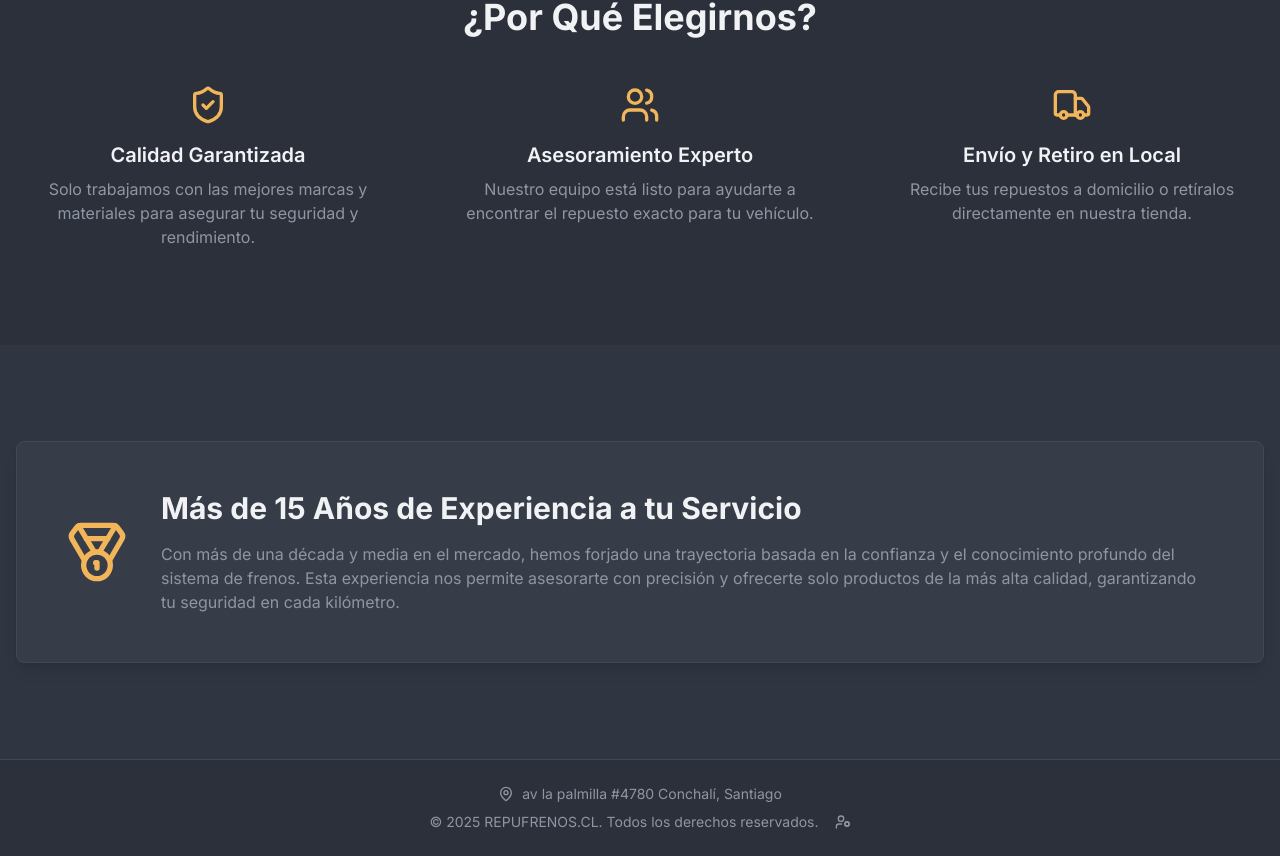
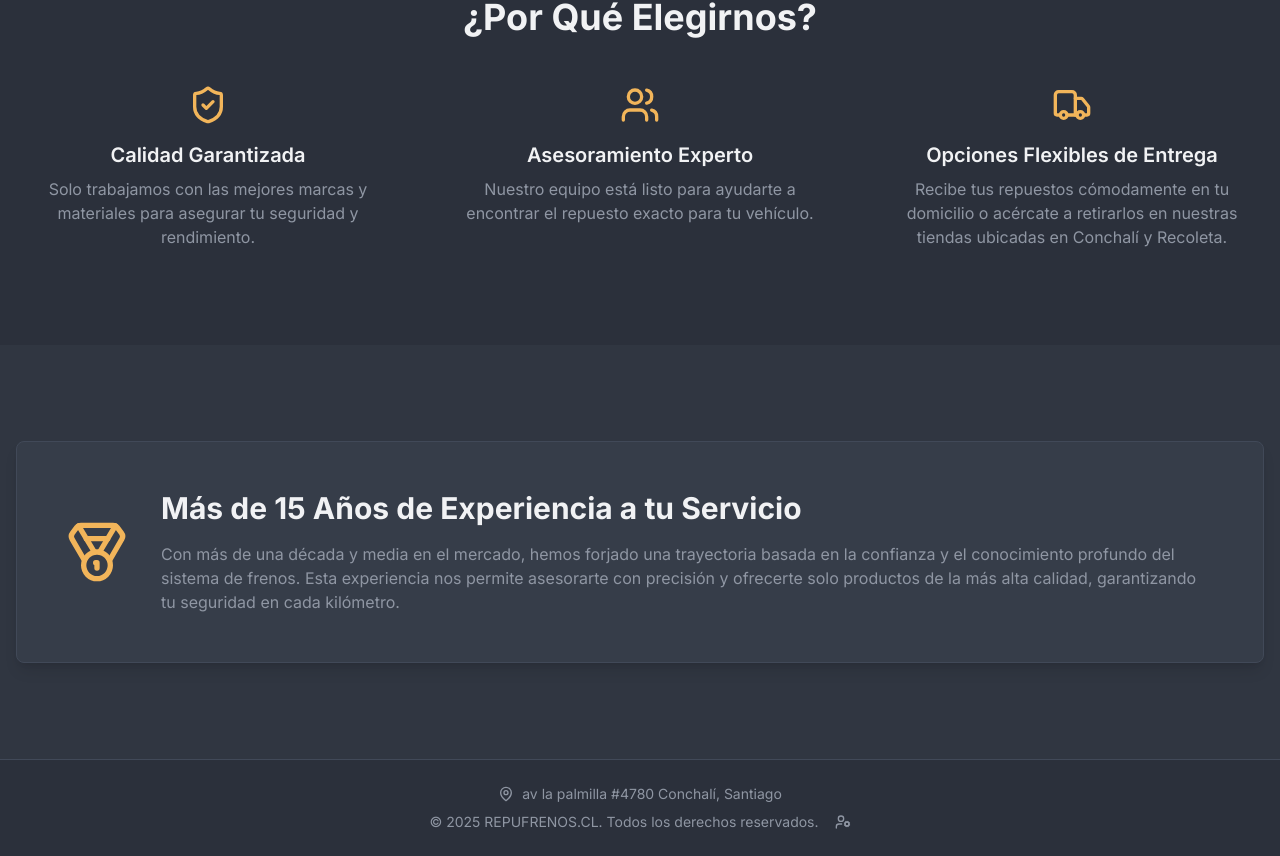
Before and after one commit to marce1404/TIENDA-FRENOS, a Next.js app: page / in a window 1280 px wide. Shown: the part 1126-1982 px from the top of the page. Built offline with nearby package versions, Linux system fonts and the light colour scheme.

Commit message:
Envío y Retiro en Local Recibe tus repuestos a domicilio o retíralos dir

```diff
--- a/src/app/page.tsx
+++ b/src/app/page.tsx
@@ -55,8 +55,8 @@ export default function HomePage() {
     },
     {
       icon: <Truck className="h-10 w-10 text-primary" />,
-      title: 'Envío y Retiro en Local',
-      description: 'Recibe tus repuestos a domicilio o retíralos directamente en nuestra tienda.',
+      title: 'Opciones Flexibles de Entrega',
+      description: 'Recibe tus repuestos cómodamente en tu domicilio o acércate a retirarlos en nuestras tiendas ubicadas en Conchalí y Recoleta.',
     },
   ];
 
@@ -111,7 +111,7 @@ export default function HomePage() {
         </div>
       </section>
 
-      <section className="bg-card/50"> {/* Corregido: removido backslash adicional */}
+      <section className="bg-card/50">
         <div className="container mx-auto px-4 py-16 md:py-24">
           <Card className="bg-card border-border shadow-lg">
               <CardContent className="p-8 md:p-12 flex flex-col md:flex-row items-center gap-8">
```
Also changed, not shown: 1 other file (tests, documents, lock files or other folders).
